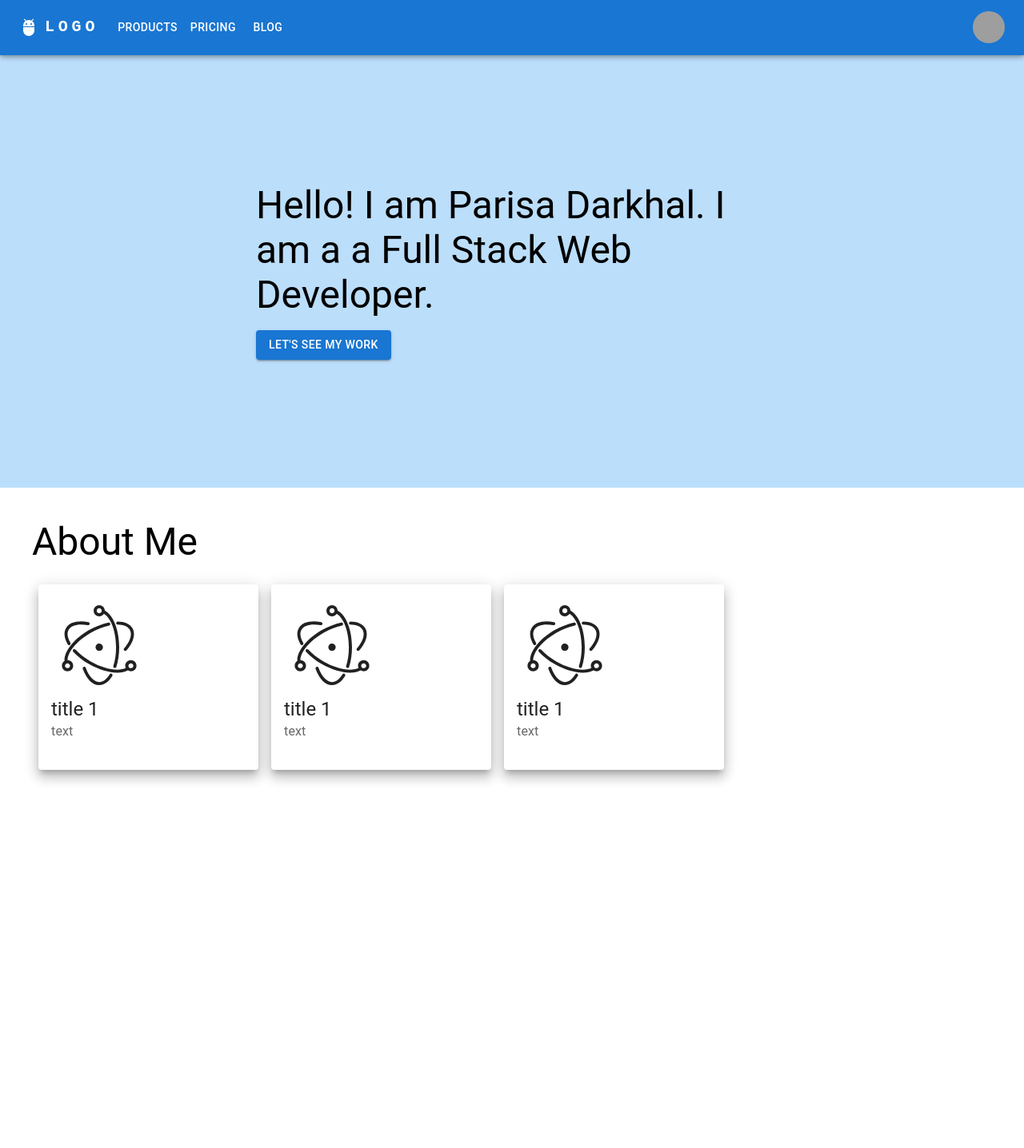
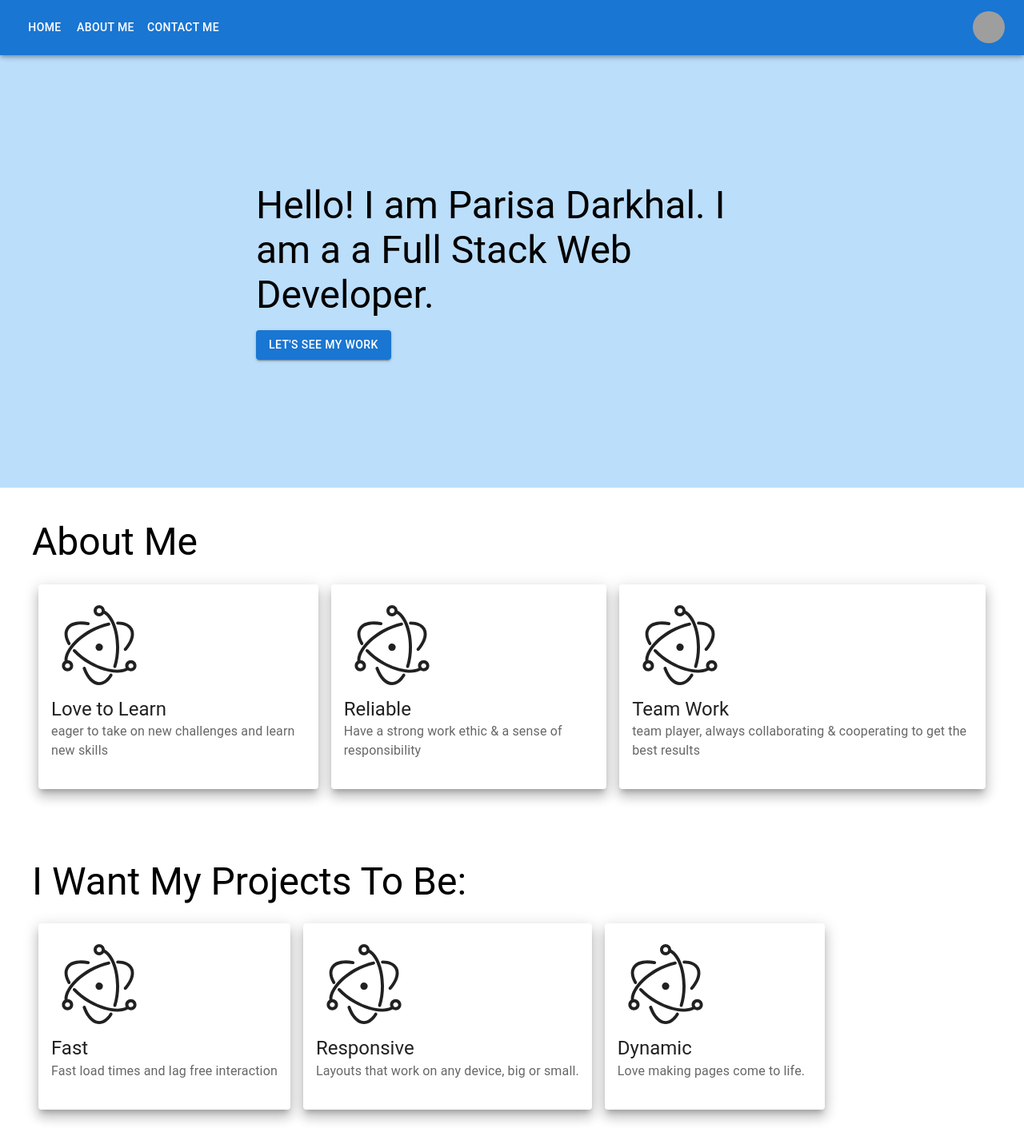
Before and after one commit to ParisaDarkhal/React-Portfolio, a React (Create React App) app: page / in a window 1280 px wide. Shown: the whole page at 80% size. Before the commit the page ends 1011 px from the top, so only its background shows below. Built offline with nearby package versions, Linux system fonts and the light colour scheme; grey boxes are pictures that could not be loaded.

Commit message:
about me added

```diff
--- a/src/components/about/About.js
+++ b/src/components/about/About.js
@@ -5,21 +5,39 @@ import AboutCard from "./AboutCard";
 import Icon from "@mdi/react";
 import { mdiElectronFramework } from "@mdi/js";
 
-const cardInfo = [
+const aboutCardInfo = [
   {
     icon: <Icon path={mdiElectronFramework} size={5} />,
-    title: "title 1",
-    text: "text",
+    title: "Love to Learn",
+    text: "eager to take on new challenges and learn new skills",
   },
   {
     icon: <Icon path={mdiElectronFramework} size={5} />,
-    title: "title 1",
-    text: "text",
+    title: "Reliable",
+    text: "Have a strong work ethic & a sense of responsibility",
   },
   {
     icon: <Icon path={mdiElectronFramework} size={5} />,
-    title: "title 1",
-    text: "text",
+    title: "Team Work",
+    text: "team player, always collaborating & cooperating to get the best results",
+  },
+];
+
+const ProjectCardInfo = [
+  {
+    icon: <Icon path={mdiElectronFramework} size={5} />,
+    title: "Fast",
+    text: "Fast load times and lag free interaction",
+  },
+  {
+    icon: <Icon path={mdiElectronFramework} size={5} />,
+    title: "Responsive",
+    text: "Layouts that work on any device, big or small.",
+  },
+  {
+    icon: <Icon path={mdiElectronFramework} size={5} />,
+    title: "Dynamic",
+    text: " Love making pages come to life.",
   },
 ];
 
@@ -34,7 +52,20 @@ export default function About() {
           direction={{ sm: "column", md: "row" }}
           // spacing={{ sm: 6, md: 6 }}
         >
-          {cardInfo.map((item) => (
+          {aboutCardInfo.map((item) => (
+            <AboutCard title={item.title} icon={item.icon} text={item.text} />
+          ))}
+        </Stack>
+      </Box>
+      <Box padding={5} margin="auto">
+        <Typography variant="h3" gutterBottom>
+          I Want My Projects To Be:
+        </Typography>
+        <Stack
+          direction={{ sm: "column", md: "row" }}
+          // spacing={{ sm: 6, md: 6 }}
+        >
+          {ProjectCardInfo.map((item) => (
             <AboutCard title={item.title} icon={item.icon} text={item.text} />
           ))}
         </Stack>
--- a/src/components/header/Header.js
+++ b/src/components/header/Header.js
@@ -9,55 +9,26 @@ import MenuIcon from "@mui/icons-material/Menu";
 import Container from "@mui/material/Container";
 import Avatar from "@mui/material/Avatar";
 import Button from "@mui/material/Button";
-import Tooltip from "@mui/material/Tooltip";
 import MenuItem from "@mui/material/MenuItem";
 import AdbIcon from "@mui/icons-material/Adb";
 
-const pages = ["Products", "Pricing", "Blog"];
-const settings = ["Profile", "Account", "Dashboard", "Logout"];
+const pages = ["Home", "About Me", "Contact Me"];
 
 function Header() {
   const [anchorElNav, setAnchorElNav] = React.useState(null);
-  const [anchorElUser, setAnchorElUser] = React.useState(null);
 
   const handleOpenNavMenu = (event) => {
     setAnchorElNav(event.currentTarget);
-  };
-  const handleOpenUserMenu = (event) => {
-    setAnchorElUser(event.currentTarget);
   };
 
   const handleCloseNavMenu = () => {
     setAnchorElNav(null);
   };
 
-  const handleCloseUserMenu = () => {
-    setAnchorElUser(null);
-  };
-
   return (
     <AppBar position="sticky">
       <Container maxWidth="xl">
         <Toolbar disableGutters>
-          <AdbIcon sx={{ display: { xs: "none", md: "flex" }, mr: 1 }} />
-          <Typography
-            variant="h6"
-            noWrap
-            component="a"
-            href="/"
-            sx={{
-              mr: 2,
-              display: { xs: "none", md: "flex" },
-              fontFamily: "monospace",
-              fontWeight: 700,
-              letterSpacing: ".3rem",
-              color: "inherit",
-              textDecoration: "none",
-            }}
-          >
-            LOGO
-          </Typography>
-
           <Box sx={{ flexGrow: 1, display: { xs: "flex", md: "none" } }}>
             <IconButton
               size="large"
@@ -126,33 +97,12 @@ function Header() {
           </Box>
 
           <Box sx={{ flexGrow: 0 }}>
-            <Tooltip title="Open settings">
-              <IconButton onClick={handleOpenUserMenu} sx={{ p: 0 }}>
-                <Avatar alt="Remy Sharp" src="/static/images/avatar/2.jpg" />
-              </IconButton>
-            </Tooltip>
-            <Menu
-              sx={{ mt: "45px" }}
-              id="menu-appbar"
-              anchorEl={anchorElUser}
-              anchorOrigin={{
-                vertical: "top",
-                horizontal: "right",
-              }}
-              keepMounted
-              transformOrigin={{
-                vertical: "top",
-                horizontal: "right",
-              }}
-              open={Boolean(anchorElUser)}
-              onClose={handleCloseUserMenu}
-            >
-              {settings.map((setting) => (
-                <MenuItem key={setting} onClick={handleCloseUserMenu}>
-                  <Typography textAlign="center">{setting}</Typography>
-                </MenuItem>
-              ))}
-            </Menu>
+            <IconButton sx={{ p: 0 }}>
+              <Avatar
+                alt="Parisa Darkhal"
+                src="..\src\images\parisa-portrate.jpg"
+              />
+            </IconButton>
           </Box>
         </Toolbar>
       </Container>
```
Also changed, not shown: src/images/Skills.svg (added), src/images/parisa-portrate.jpg (added).
